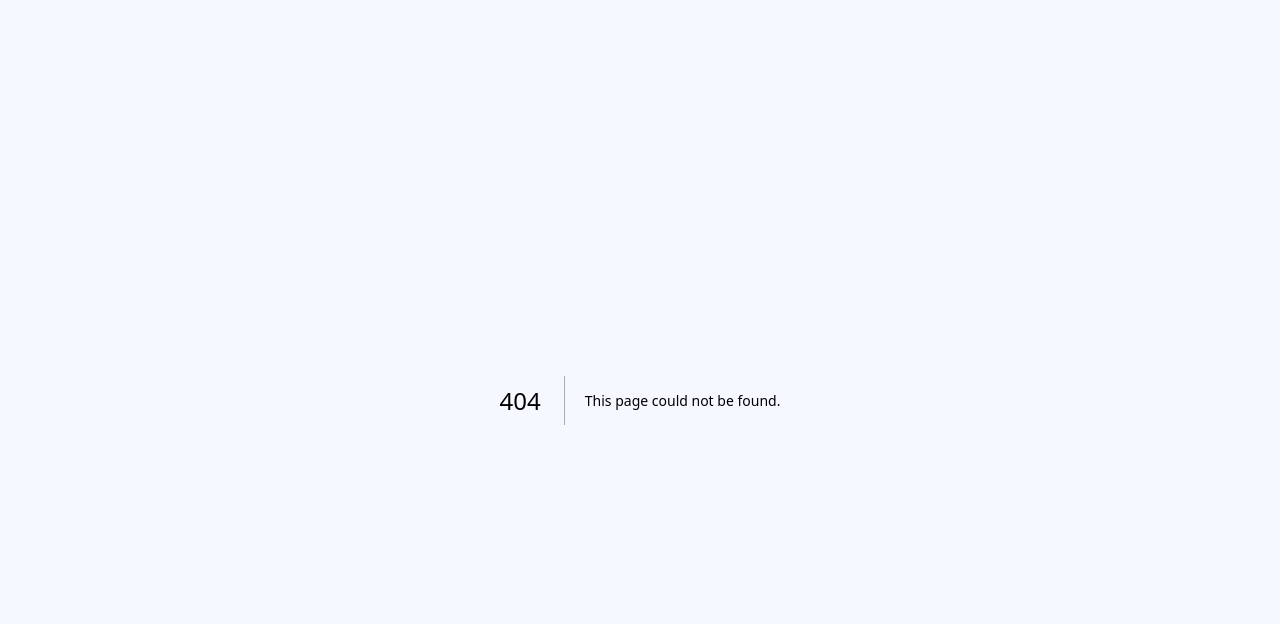
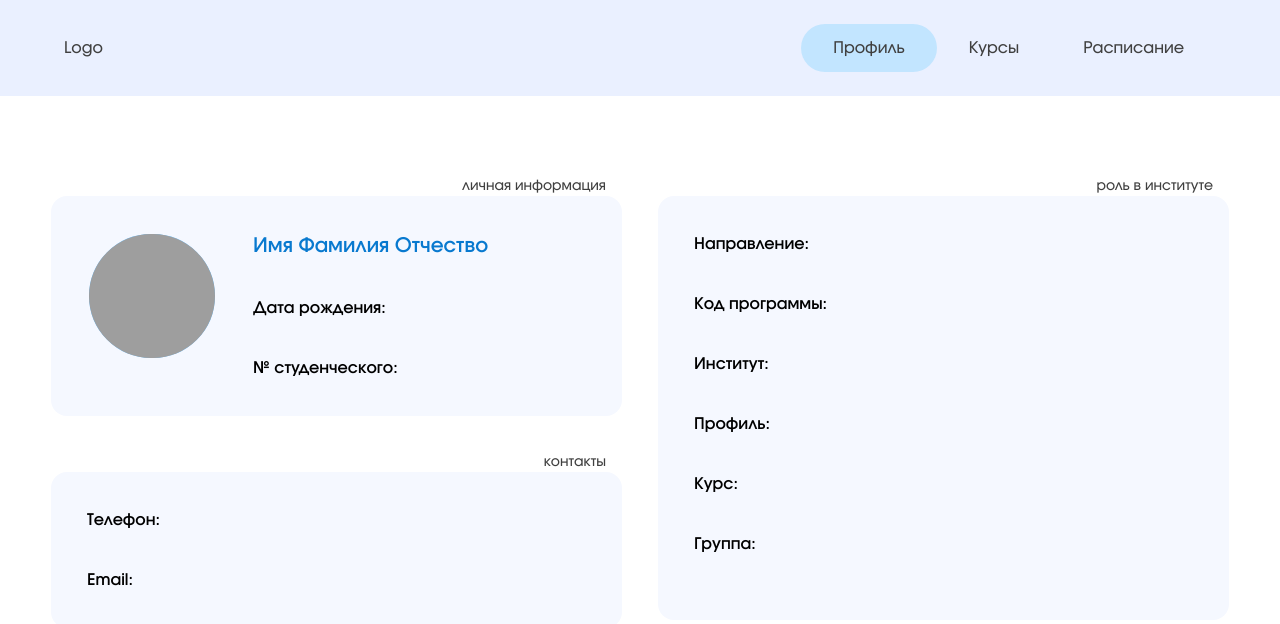
Before and after one commit to EspadaKomanda/IPTIP1CHack, a Next.js app in the folder my-nextjs-app/: page /profile in a window 1280 px wide. Before the commit this address had no page. Shown: the top 624 px of the page. Built offline with nearby package versions, Linux system fonts and the light colour scheme; grey boxes are pictures that could not be loaded.

Commit message:
i`ve finished with profile page

```diff
--- a/my-nextjs-app/src/app/layout.js
+++ b/my-nextjs-app/src/app/layout.js
@@ -31,7 +31,7 @@ const myFont = localFont({
 export default function RootLayout({ children }) {
   return (
     <html lang="ru">
-      <body className={`bg-customColor1 ${myFont.className}`}>
+      <body className={`${myFont.className}`}>
         {children}
       </body>
     </html>
--- /dev/null
+++ b/my-nextjs-app/src/app/profile/page.js
@@ -0,0 +1,122 @@
+"use client";
+import NavigationComponent from "@/components/navigationComponent";
+import Image from "next/image";
+import { useState, useRef } from "react";
+
+
+export default function Profile() {
+
+    const [avatar, setAvatar] = useState('/default.png');
+    const [isModalOpen, setIsModalOpen] = useState(false);
+    const [isDragging, setIsDragging] = useState(false);
+    const [selectedFile, setSelectedFile] = useState(null);
+    const fileInputRef = useRef(null);
+
+    const handleAvatarChange = (file) => {
+        const reader = new FileReader();
+        reader.onloadend = () => {
+            setAvatar(reader.result);
+            setIsModalOpen(false);
+        };
+        reader.readAsDataURL(file);
+    };
+
+    const handleFileInputClick = () => {
+        fileInputRef.current.click();
+    };
+
+    const handleDrop = (event) => {
+        event.preventDefault();
+        setIsDragging(false);
+        const file = event.dataTransfer.files[0];
+        if (file) {
+            handleAvatarChange(file);
+        }
+    };
+
+    const handleDragOver = (event) => {
+        event.preventDefault();
+        setIsDragging(true);
+    };
+
+    const handleDragLeave = () => {
+        setIsDragging(false);
+    };
+
+    return (
+        <>
+            <header className=" mb-16">
+                    <NavigationComponent/>
+            </header>
+            <main>
+                <div className="container grid lg:grid-cols-2 grid-rows-[auto_1fr_auto] gap-9 font-semibold p-4">
+                    <div className="">
+                        <p className="text-right text-sm pr-4 font-medium text-customColor4">личная информация</p>
+                        <div className="bg-customColor1 rounded-2xl p-9 sm:flex ">
+                            <Image
+                                src={avatar}
+                                alt=""
+                                width={130}
+                                height={130}
+                                className="rounded-full border-2 border-customColor1 bg-customColor8 cursor-pointer mr-9 mb-4 h-32"
+                                onClick={() => setIsModalOpen(true)}
+                            />
+                            <div className="gap-y-9 flex flex-col">
+                                <p className="text-customColor7 text-xl">Имя Фамилия Отчество</p>
+                                <p>Дата рождения: <span className="text-customColor4"></span></p>
+                                <p>№ студенческого: <span className="text-customColor4"></span></p>
+                            </div>
+                        </div>
+                    </div>
+                    <div className="row-span-2">
+                        <p className="text-right text-sm pr-4 font-medium text-customColor4">роль в институте</p>
+                        <div className=" bg-customColor1 rounded-2xl p-9 pb-16 gap-y-9 flex flex-col">
+                            <p>Направление: <span className="text-customColor4"></span></p>
+                            <p>Код программы: <span className="text-customColor4"></span></p>
+                            <p>Институт: <span className="text-customColor4"></span></p>
+                            <p>Профиль: <span className="text-customColor4"></span></p>
+                            <p>Курс: <span className="text-customColor4"></span></p>
+                            <p>Группа: <span className="text-customColor4"></span></p>
+                        </div>
+                    </div>
+                    <div>
+                        <p className="text-right text-sm pr-4 font-medium text-customColor4">контакты</p>
+                        <div className=" bg-customColor1 rounded-2xl p-9 gap-y-9 flex flex-col">
+                            <p>Телефон: <span className="text-customColor4"></span></p>
+                            <p>Email: <span className="text-customColor4"></span></p>
+                        </div>
+                    </div>
+                </div>
+            </main>
+            {isModalOpen && (
+                <div className="fixed inset-0 flex items-center justify-center bg-black bg-opacity-50 z-30">
+                    <div className="bg-white p-5 rounded-2xl shadow-lg">
+                        <h2 className="text-lg font-bold mb-4">Редактирование фотографии</h2>
+                        <div
+                            className={`border-2 p-4 text-center mb-4 cursor-pointer ${isDragging ? 'rounded-lg bg-blue-100' : 'rounded-lg border-dashed border-gray-300'}`}
+                            onClick={handleFileInputClick}
+                            onDrop={handleDrop}
+                            onDragOver={handleDragOver}
+                            onDragLeave={handleDragLeave}
+                        >
+                            Перетащите изображение сюда или нажмите, чтобы загрузить
+                        </div>
+                        <input
+                            type="file"
+                            accept="image/*"
+                            onChange={(e) => handleAvatarChange(e.target.files[0])}
+                            ref={fileInputRef}
+                            className="hidden"
+                        />
+                        <button
+                            className="mt-4 bg-customColor6 text-white px-4 py-2 rounded"
+                            onClick={() => setIsModalOpen(false)}
+                        >
+                            Закрыть
+                        </button>
+                    </div>
+                </div>
+            )}
+        </>
+    );
+}
--- a/my-nextjs-app/src/components/navigationComponent.js
+++ b/my-nextjs-app/src/components/navigationComponent.js
@@ -1,17 +1,26 @@
-
-
+"use client";
+import Link from "next/link"
+import {usePathname} from "next/navigation";
+import { useEffect, useState } from "react";
+import "../styles/navigationComponentStyles.css"
 export default function NavigationComponent() {
 
+    const pathname = usePathname();
+    const [currentPath, setCurrentPath] = useState(pathname);
+
+    useEffect(() => {
+        setCurrentPath(pathname);
+    }, [pathname]);
 
     return (
-        <div className=" bg-customColor2 flex items-center justify-between min-h-24 px-16">
+        <div className=" bg-customColor2 flex items-center justify-between min-h-24 px-4 lg:px-16 text-customColor4 font-medium">
             <div className="flex items-center">
                 Logo
             </div>
-            <ul className="flex items-center gap-x-16">
-                <li>Профиль</li>
-                <li>Курсы</li>
-                <li>Расписание</li>
+            <ul className="flex items-center">
+                <li><Link href="/profile" className={currentPath === "/profile" ? "active rounded-full py-4 md:px-8 px-5" : "hover:text-customColor6 sm:py-4 sm:px-8 px-2"}>Профиль</Link></li>
+                <li><Link href="/courses" className={currentPath === "/courses" ? "active rounded-full py-4 md:px-8 px-5" : "hover:text-customColor6 sm:py-4 sm:px-8 px-2"}>Курсы</Link></li>
+                <li><Link href="/schedule" className={currentPath === "/schedule" ? "active rounded-full py-4 md:px-8 px-5" : "hover:text-customColor6 sm:py-4 sm:px-8 px-2"}>Расписание</Link></li>
             </ul>
         </div>
     )
--- a/my-nextjs-app/src/styles/globals.css
+++ b/my-nextjs-app/src/styles/globals.css
@@ -18,6 +18,6 @@ ul {
 
 .container {
   width: 100%;
-  max-width: 1220px;
+  max-width: 1210px;
   margin: 0 auto;
 }
--- /dev/null
+++ b/my-nextjs-app/src/styles/navigationComponentStyles.css
@@ -0,0 +1,3 @@
+.active {
+    @apply bg-customColor3;
+}
--- a/my-nextjs-app/tailwind.config.js
+++ b/my-nextjs-app/tailwind.config.js
@@ -12,6 +12,10 @@ module.exports = {
         customColor2: "#EAF0FF",
         customColor3: "#C2E5FF",
         customColor4: "#404040",
+        customColor5: "#344A5D",
+        customColor6: "#6D8AA1",
+        customColor7: "#0879CF",
+        customColor8: "#6DC0FF",
       },
     },
   },
```
